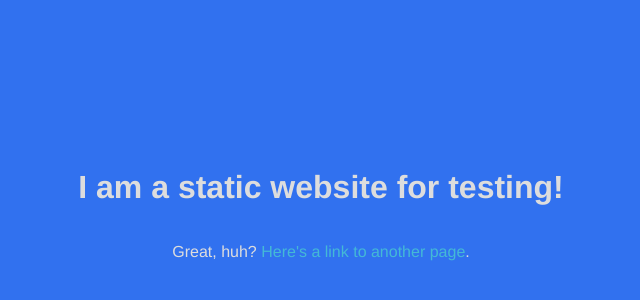
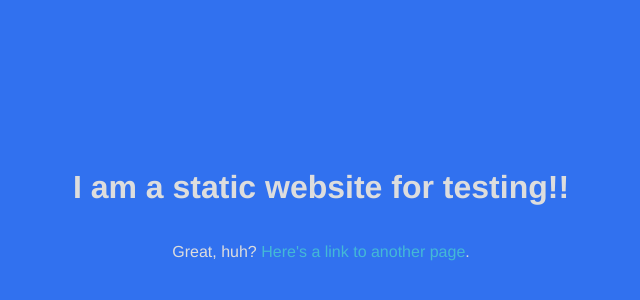
Before and after one commit to rcy17/test-aws-cloudfront-deploy, a plain HTML site: page www/index.html in a window 1280 px wide. Shown: the part 188-488 px from the top of the page, without its empty margins (319-959 px from the left). Drawn offline with Linux system fonts and the light colour scheme; a web font is replaced by a local one.

Commit message:
Trigger action

```diff
--- a/www/index.html
+++ b/www/index.html
@@ -10,7 +10,7 @@
 </head>
 
 <body>
-    <h1>I am a static website for testing!</h1>
+    <h1>I am a static website for testing!!</h1>
 
     <p>Great, huh? <a href="other.html">Here's a link to another page</a>.</p>
 </body>
```
